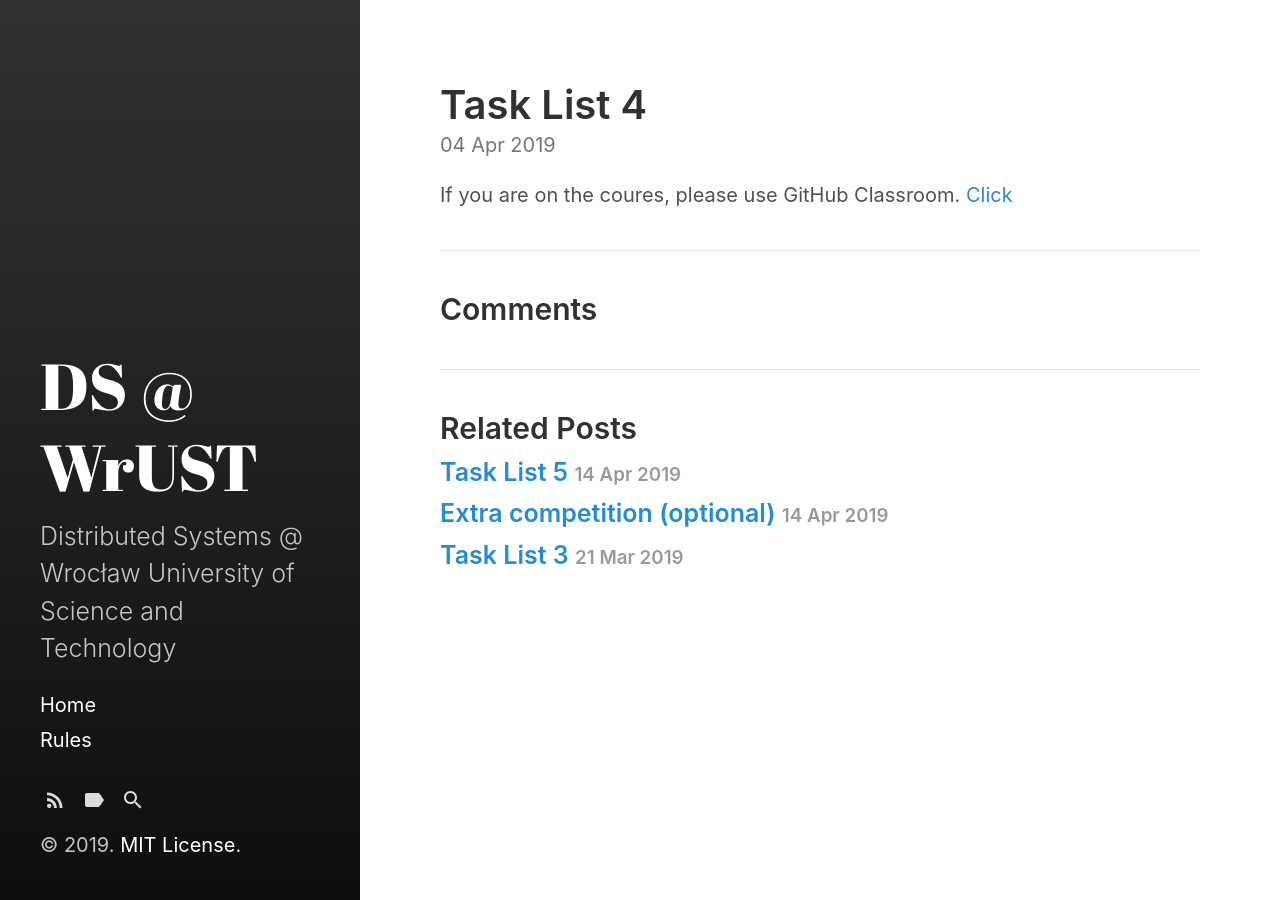
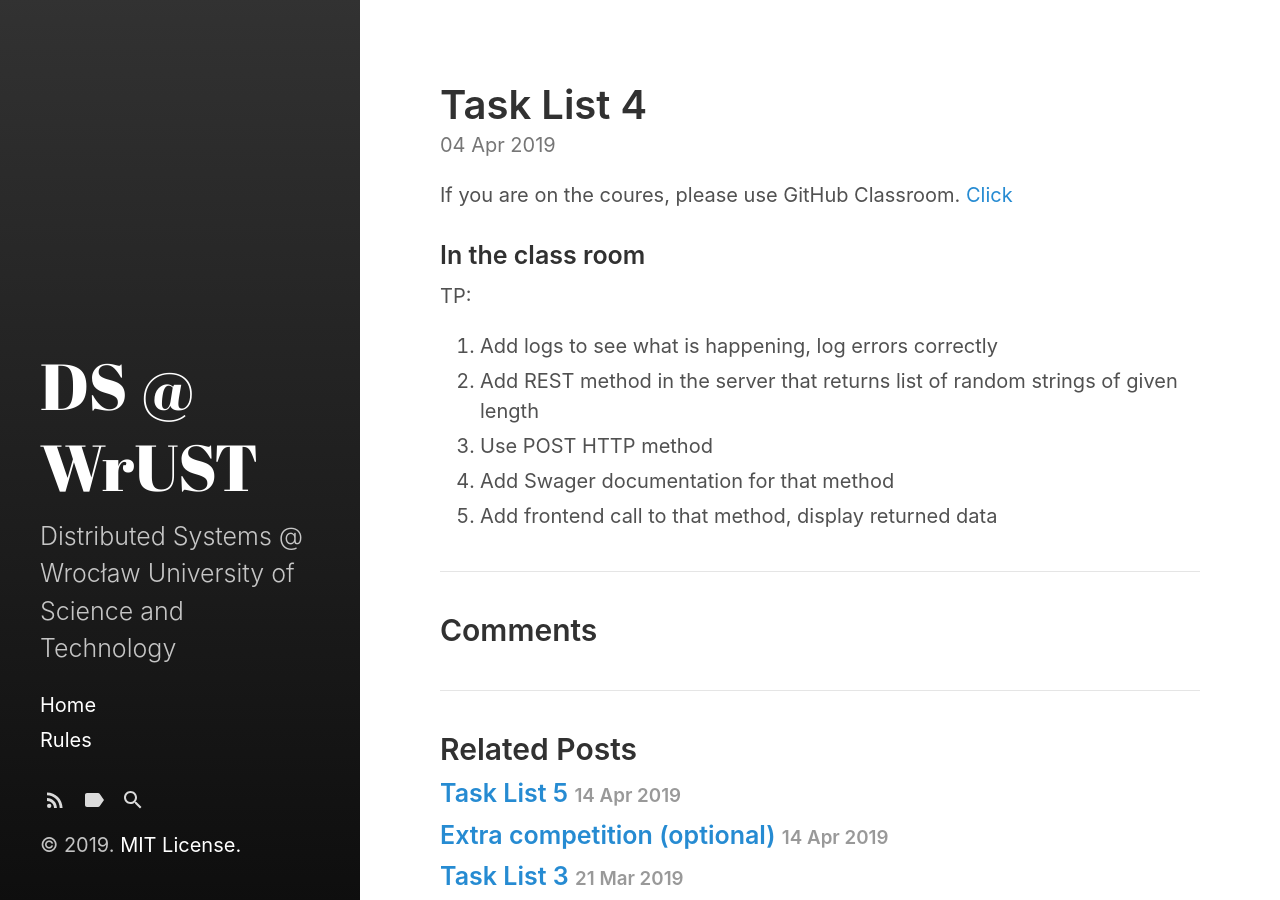
Before and after one commit to distributed-systems-wrust/distributed.github.com, a Jekyll site: the page built from _posts/2019-04-04-l4.md, in a window 1280 px wide. Built offline with Jekyll 4.4.1, drawn with Linux system fonts in a browser that asks for light colours.

Commit message:
swagger class

```diff
--- a/_posts/2019-04-04-l4.md
+++ b/_posts/2019-04-04-l4.md
@@ -5,3 +5,13 @@ title: Task List 4
 
 If you are on the coures, please use GitHub Classroom.
 [Click](https://github.com/distributed-systems-wrust/base-l4-2019)
+
+### In the class room
+
+TP:
+
+0. Add logs to see what is happening, log errors correctly
+1. Add REST method in the server that returns list of random strings of given length
+2. Use POST HTTP method
+3. Add Swager documentation for that method
+4. Add frontend call to that method, display returned data
```
